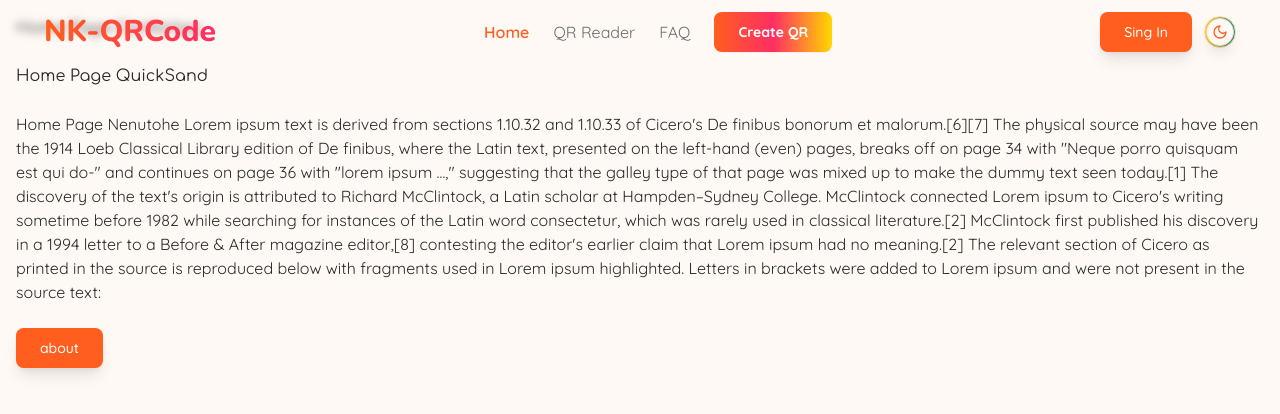
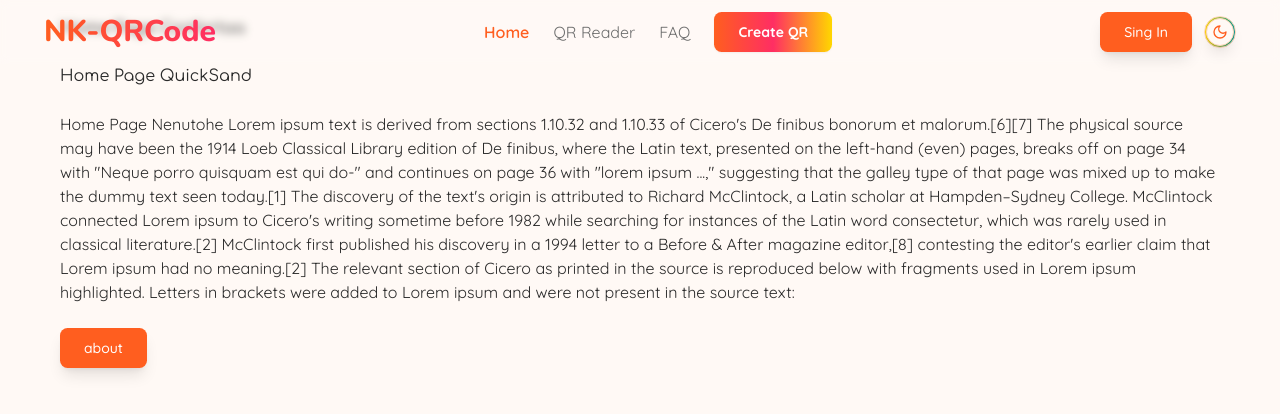
Before and after one commit to nkaryoli/nk_qrCode, a React (Vite) app: page / in a window 1280 px wide. Shown: the top 414 px of the page. Built offline with nearby package versions, Linux system fonts and the light colour scheme; no server answers.

Commit message:
feat: update layout pading

```diff
--- a/src/components/layout/Layout.tsx
+++ b/src/components/layout/Layout.tsx
@@ -8,7 +8,7 @@ const Layout = () => {
     return (
         <ThemeProvider defaultTheme="light" storageKey="vite-ui-theme">
             <div className="grid-background"></div>
-            <main className="min-h-screen flex flex-col items-center justify-between">
+            <main className="min-h-screen flex flex-col items-center justify-between px-11">
                 <Header />
                 <Outlet />
             </main>
```
